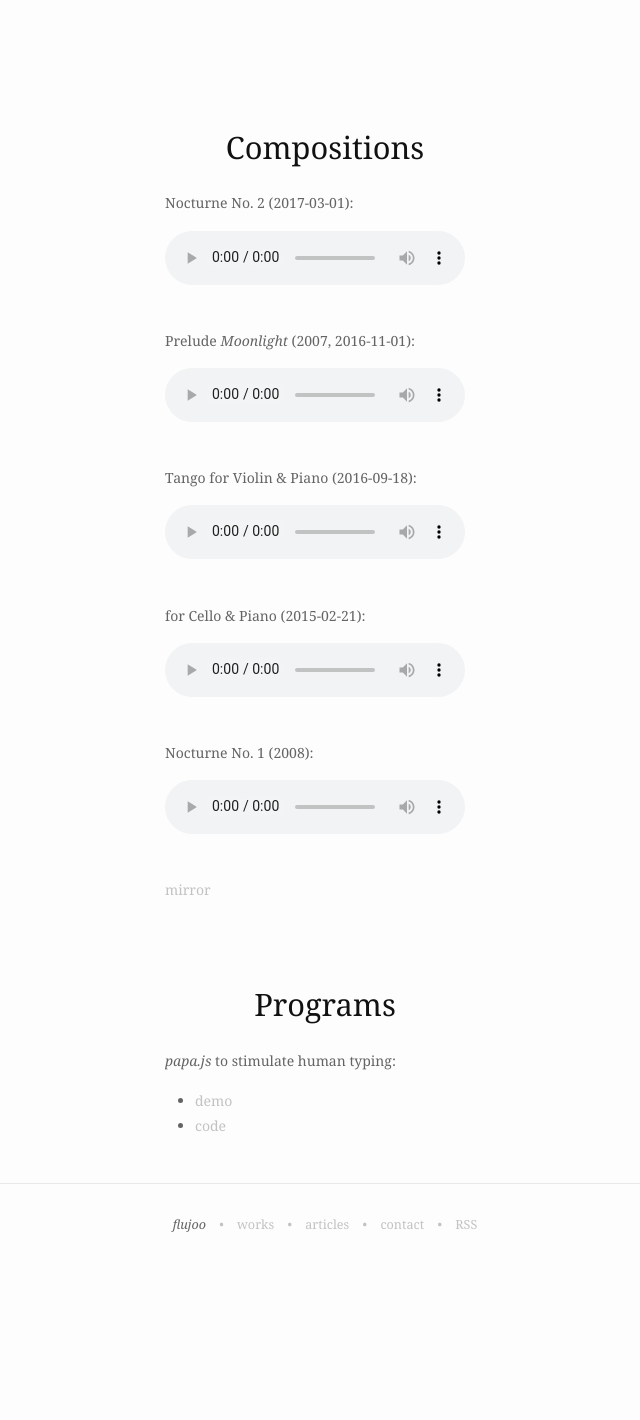
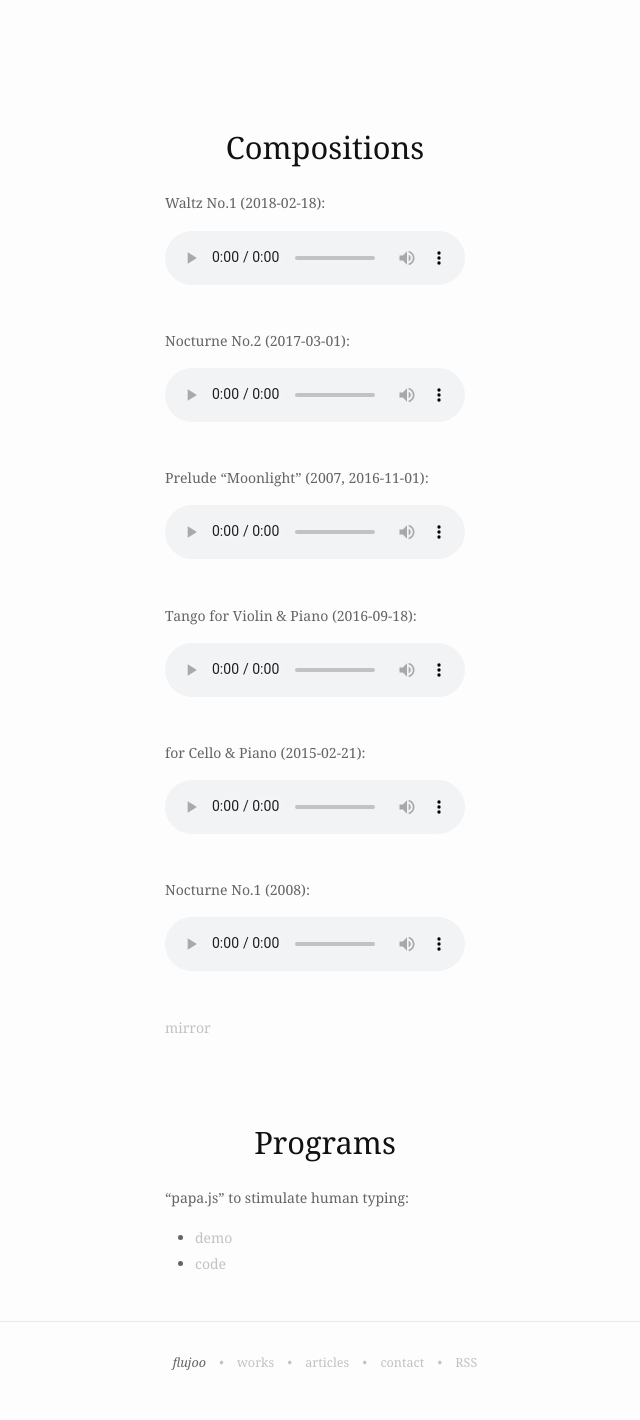
Before and after one commit to flujoo/flujoo.github.io, a Jekyll site: the page built from works.md, in a window 1280 px wide. Shown: the whole page, without its empty margins (315-955 px from the left). Built offline with Jekyll 4.4.1, drawn with Linux system fonts in a browser that asks for light colours; before the commit the page ends 1282 px from its top, so only the background shows below that.

Commit message:
Finish a waltz

```diff
--- a/works.md
+++ b/works.md
@@ -6,13 +6,19 @@ permalink: /works/
 
 ## Compositions
 
-Nocturne No. 2 (2017-03-01):
+Waltz No.1 (2018-02-18):
+
+<audio controls>
+  <source src="{{ site.url }}/assets/waltz_1.mp3" type="audio/mpeg">
+</audio>
+
+Nocturne No.2 (2017-03-01):
 
 <audio controls>
   <source src="{{ site.url }}/assets/20170301.mp3" type="audio/mpeg">
 </audio>
 
-Prelude *Moonlight* (2007, 2016-11-01):
+Prelude "Moonlight" (2007, 2016-11-01):
 
 <audio controls>
   <source src="{{ site.url }}/assets/moonlight.mp3" type="audio/mpeg">
@@ -30,7 +36,7 @@ for Cello & Piano (2015-02-21):
   <source src="{{ site.url }}/assets/20150221.mp3" type="audio/mpeg">
 </audio>
 
-Nocturne No. 1 (2008):
+Nocturne No.1 (2008):
 
 <audio controls>
   <source src="{{ site.url }}/assets/nocturne.mp3" type="audio/mpeg">
@@ -42,7 +48,7 @@ Nocturne No. 1 (2008):
 
 ## Programs
 
-*papa.js* to stimulate human typing:
+"papa.js" to stimulate human typing:
 
 - [demo](https://flujoo.github.io/papa.js/)
 - [code](https://github.com/flujoo/papa.js)
```
Also changed, not shown: 1 other file.
